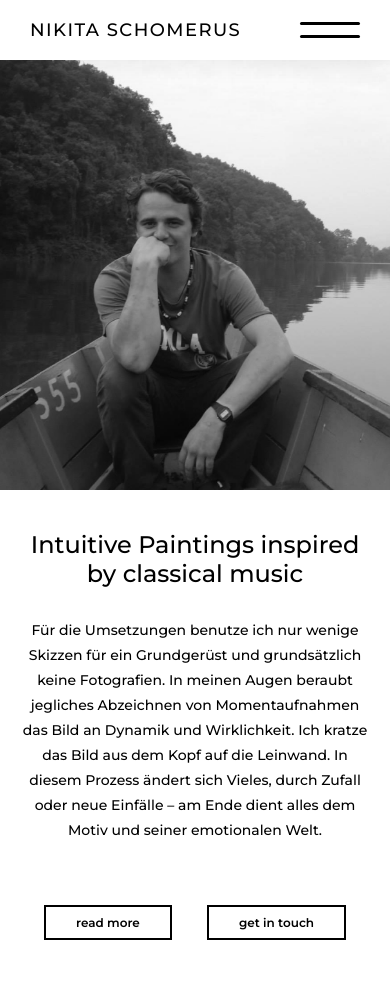
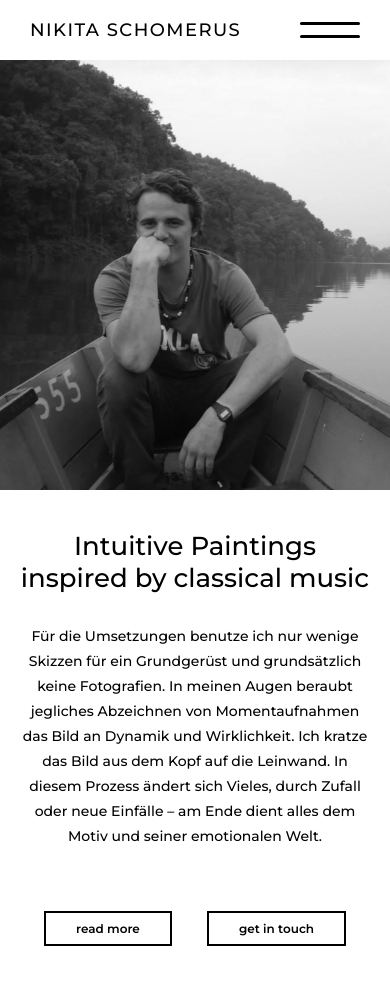
Before and after one commit to JuicyCodeDev/NickArtistitPortfolio, a Next.js app: page /about in a window 390 px wide. Shown: the top 984 px of the page. Built offline with nearby package versions, Linux system fonts and the light colour scheme.

Commit message:
about page changes

```diff
--- a/styles/About.module.css
+++ b/styles/About.module.css
@@ -120,7 +120,7 @@
   }
 
   .heading {
-    font-size: 24px;
+    font-size: 26px;
     margin-bottom: 30px;
   }
 
```
